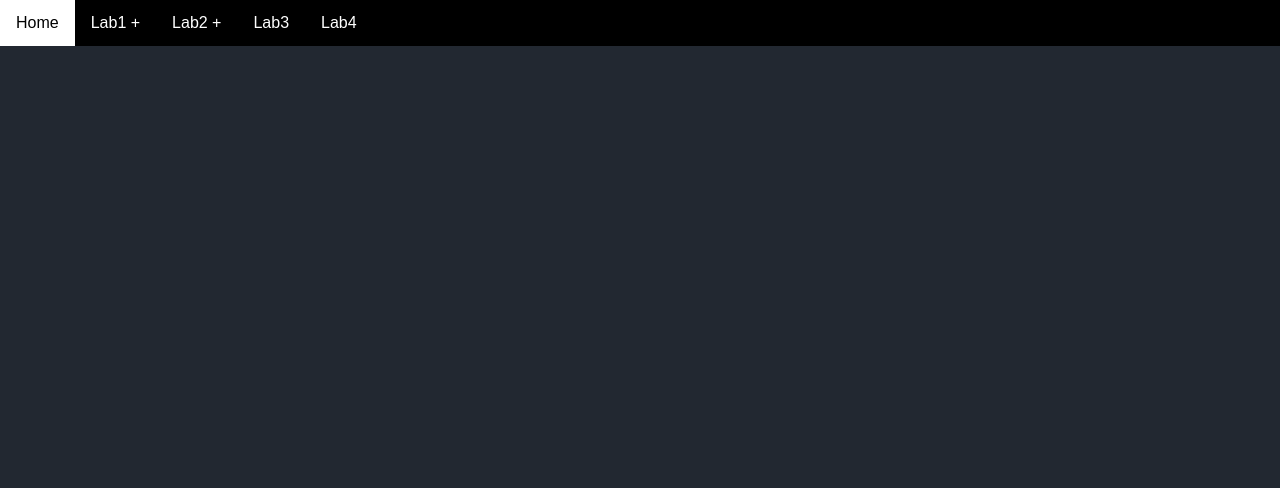
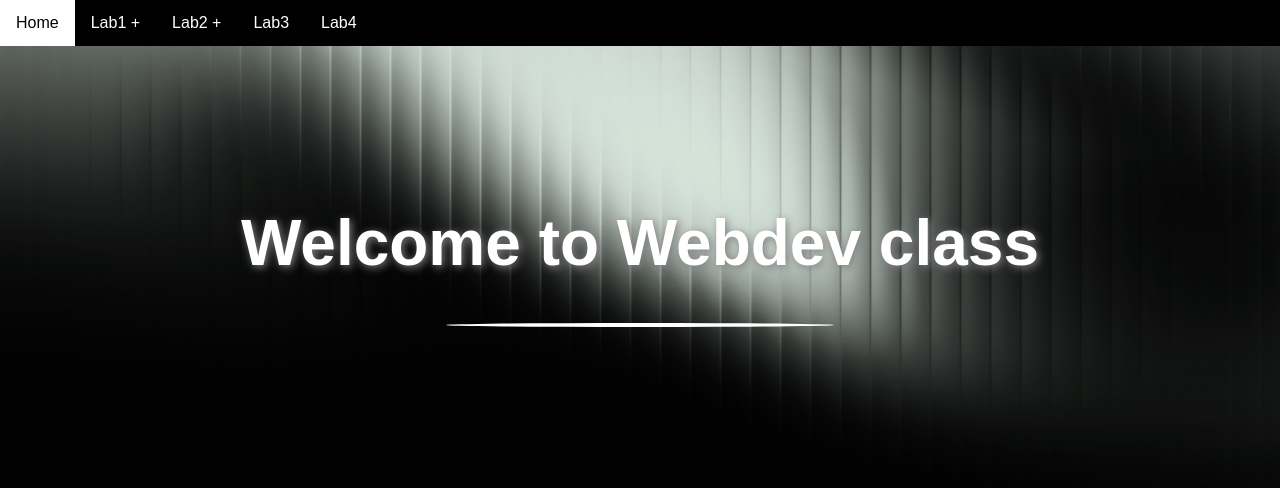
Before and after one commit to cs6636577/cs6636577.github.io, a plain HTML site: page index.html in a window 1280 px wide. Drawn offline with Linux system fonts and the light colour scheme.

Commit message:
homepage

```diff
--- a/home.css
+++ b/home.css
@@ -78,5 +78,26 @@ body{
     font-family: Arial, sans-serif;
     margin: 0;
     padding: 0;
-    background-color: #222831;
+    background-image: url("47-fractal-phantom-gradient-stripes.jpg");
+    background-repeat: no-repeat;
+    background-size: 100%;
 }
+
+.welcome{
+    color:white;
+    text-align: center;
+    font-size: xx-large;
+    margin-top: 10rem;
+    text-shadow: 2px 2px 8px gray;
+}
+
+hr{
+    width: 30%;
+    border: 2px solid white;
+    border-radius: 50%;
+}
+
+#home{
+    background-color: white;
+    color:black;
+}
--- a/index.html
+++ b/index.html
@@ -9,7 +9,7 @@
 
     <body>
         <ul class="nav">
-            <li><a href="index.html">Home</a></li>
+            <li><a href=# id="home">Home</a></li>
             <div class="dropdown">
                 <button class="dropbtn">Lab1 +</button>
                 <div class="dropdown-content">
@@ -33,5 +33,10 @@
             <li><a href="">Lab3</a></li>
             <li><a href="">Lab4</a></li>
         </ul>
+
+        <div class="welcome">
+            <h1>Welcome to Webdev class</h1>
+            <hr>
+        </div>
     </body>
 </html>
```
Also changed, not shown: 44-white-and-black-mesh.jpg (added), 47-fractal-phantom-gradient-stripes.jpg (added), 49-dusky-amber-glows.png (added).
